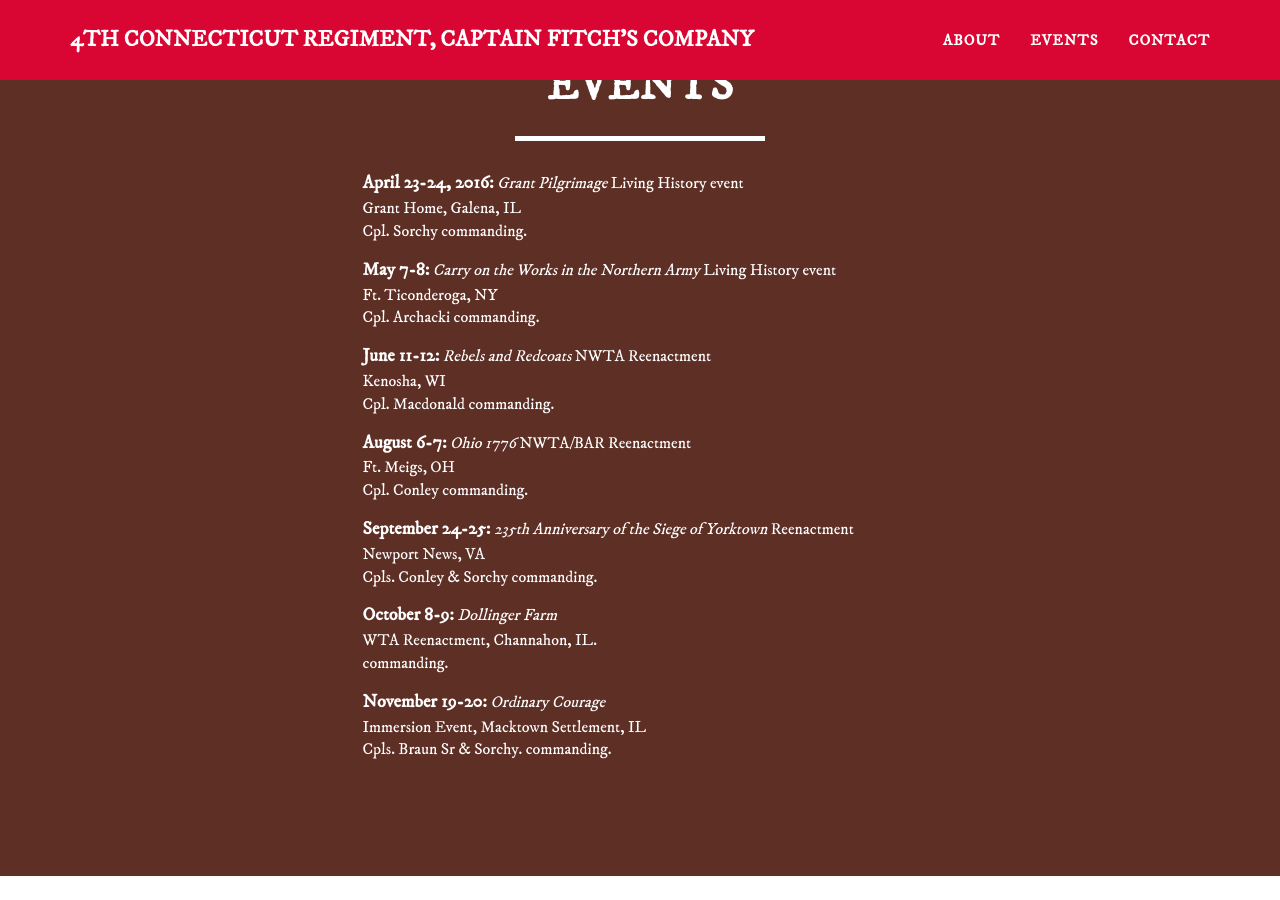
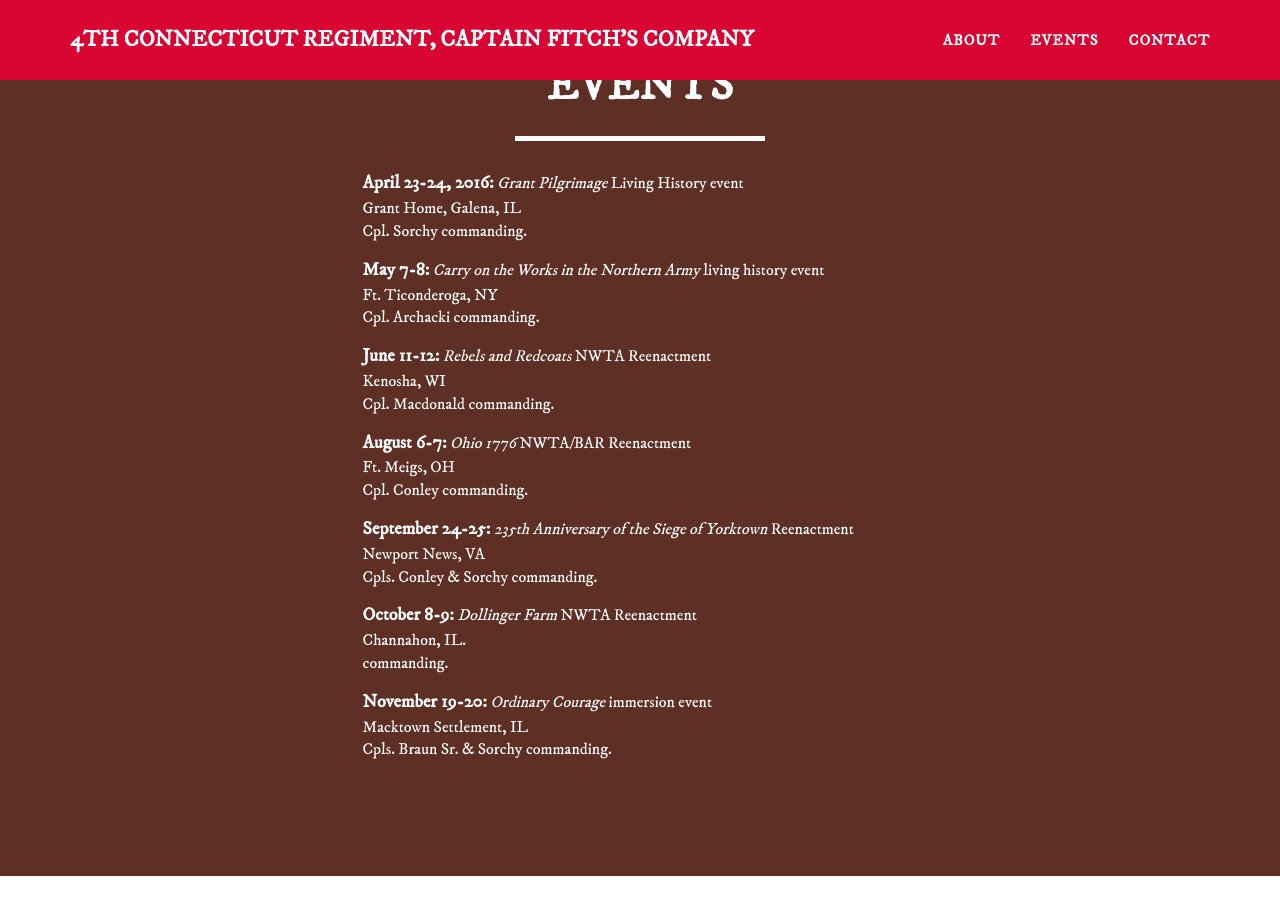
Before and after one commit to 4thct/4thct.github.io, a Jekyll site: the page built from index.md, in a window 1280 px wide and 900 px high, scrolled down 1494 px. Built offline with Jekyll 4.4.1, drawn with Linux system fonts in a browser that asks for light colours.

Commit message:
More typos in 'events'

```diff
--- a/_data/events.yml
+++ b/_data/events.yml
@@ -6,7 +6,7 @@
 
 - date: "May 7-8"
   name: Carry on the Works in the Northern Army
-  description: Living History event
+  description: living history event
   location: Ft. Ticonderoga, NY
   leadership: Cpl. Archacki
 
@@ -26,13 +26,15 @@
   name: 235th Anniversary of the Siege of Yorktown
   description: Reenactment
   location: Newport News, VA
-  leadership: Cpls. Conley & Sorchy
+  leadership: "Cpls. Conley & Sorchy"
 
 - date: "October 8-9"
   name: Dollinger Farm
-  location: WTA Reenactment, Channahon, IL.
+  description: NWTA Reenactment
+  location: Channahon, IL.
 
 - date: "November 19-20"
   name: Ordinary Courage
-  location: Immersion Event, Macktown Settlement, IL
-  leadership: Cpls. Braun Sr & Sorchy.
+  description: immersion event
+  location: Macktown Settlement, IL
+  leadership: "Cpls. Braun Sr. & Sorchy"
```
